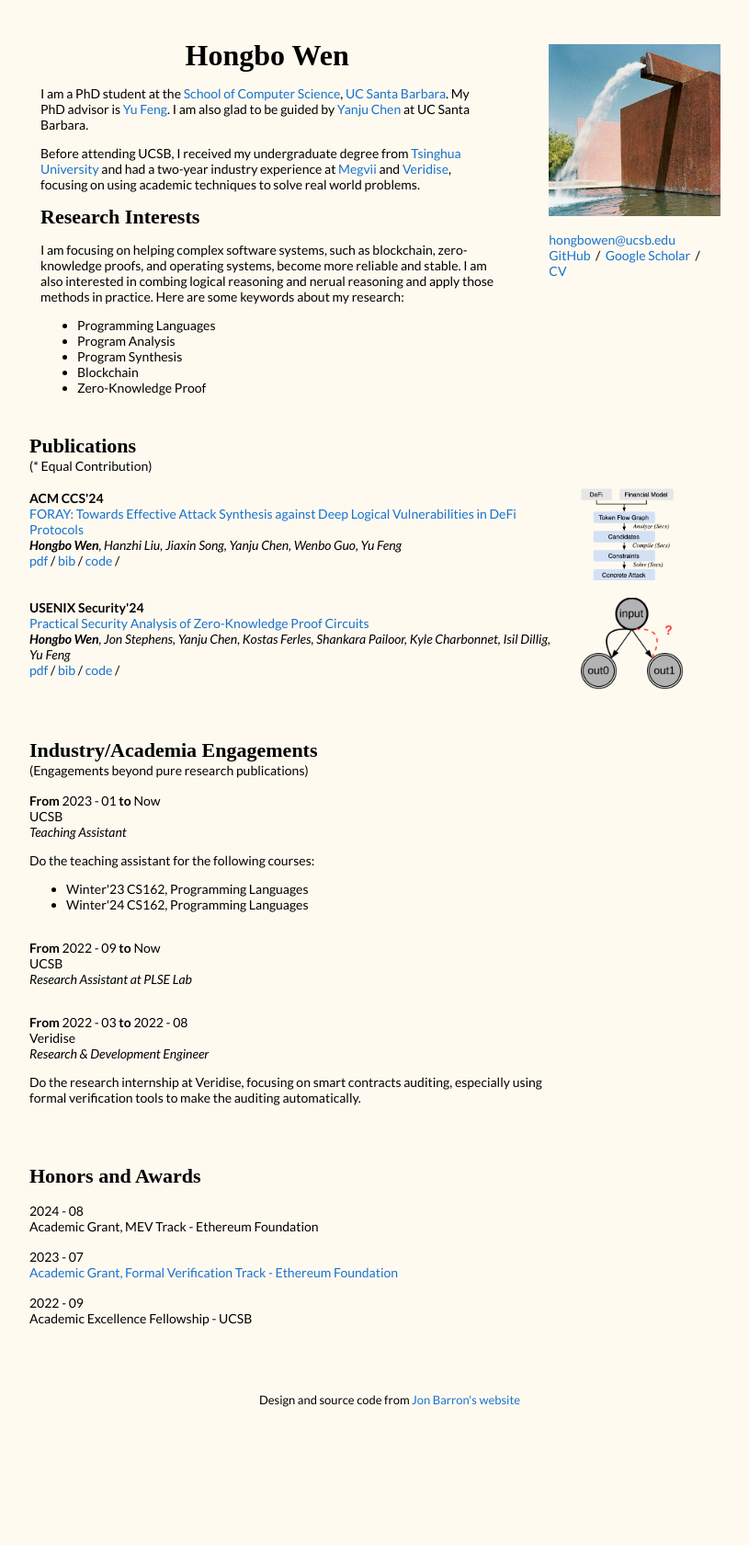
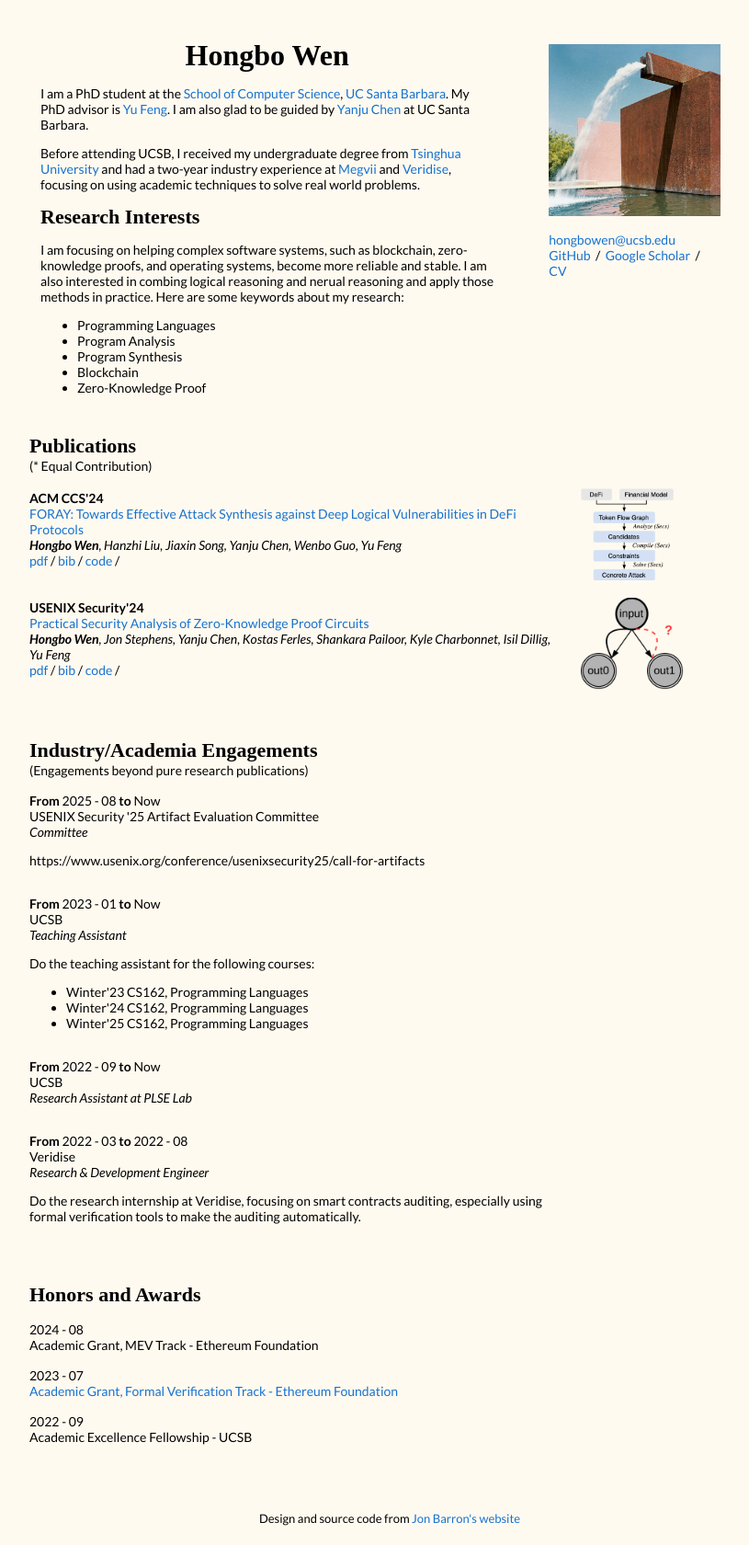
Before and after one commit to whbjzzwjxq/whbjzzwjxq.github.io, a Jekyll site: the page built from _posts/2025-01-28-USENIX_AEC.markdown, in a window 1280 px wide. Shown: the whole page at 92% size, without its empty margins (216-1031 px from the left). Built offline with Jekyll 4.4.1, drawn with Linux system fonts in a browser that asks for light colours; before the commit the page ends 1551 px from its top, so only the background shows below that.

Commit message:
update USENIX AEC

```diff
--- a/_config.yml
+++ b/_config.yml
@@ -26,7 +26,7 @@ footer-links:
   linkedin:
   pinterest:
   rss: # just type anything here for a working RSS icon
-  twitter: archidog0
+  twitter:
   stackoverflow: # your stackoverflow profile, e.g. "users/50476/bart-kiers"
   youtube: # channel/<your_long_string> or user/<user-name>
   googleplus: # anything in your profile username that comes after plus.google.com/
--- a/_posts/2023-07-28-TA.markdown
+++ b/_posts/2023-07-28-TA.markdown
@@ -8,5 +8,6 @@ description: "Do the teaching assistant for the following courses:
 <ul>
 <li>Winter'23 CS162, Programming Languages</li>
 <li>Winter'24 CS162, Programming Languages</li>
+<li>Winter'25 CS162, Programming Languages</li>
 <ul>"
 ---
--- /dev/null
+++ b/_posts/2025-01-28-USENIX_AEC.markdown
@@ -0,0 +1,9 @@
+---
+layout: post
+title:  "USENIX Security '25 Artifact Evaluation Committee"
+startdate: 2025-01-28
+startdate: 2025-08-01
+categories: engagement
+subtype: Committee
+description: "https://www.usenix.org/conference/usenixsecurity25/call-for-artifacts"
+---
```
